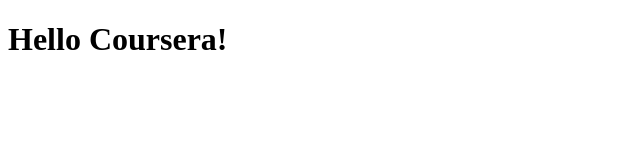
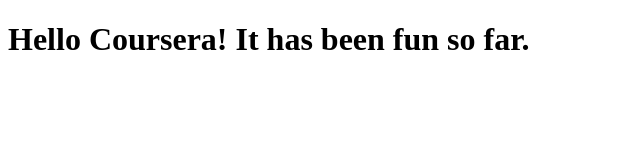
Before and after one commit to KhadizaK/coursera-test, a plain HTML site: page site/index.html in a window 1280 px wide. Shown: the whole page, without its empty margins (0-640 px from the left). Drawn offline with Linux system fonts and the light colour scheme.

Commit message:
Small addition to our page content.

```diff
--- a/site/index.html
+++ b/site/index.html
@@ -5,6 +5,6 @@
 	<title>Hello Coursera!</title>
 </head>
 <body>
-<h1>Hello Coursera!</h1>
+<h1>Hello Coursera! It has been fun so far. </h1>
 </body>
 </html>
```
